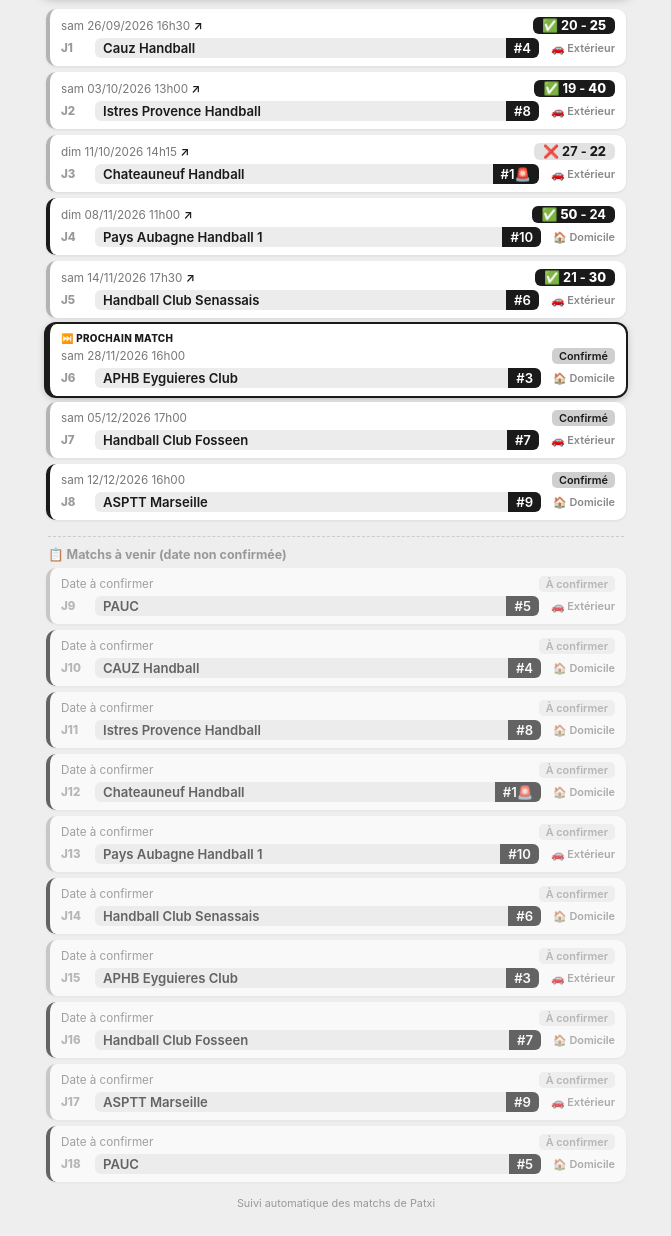
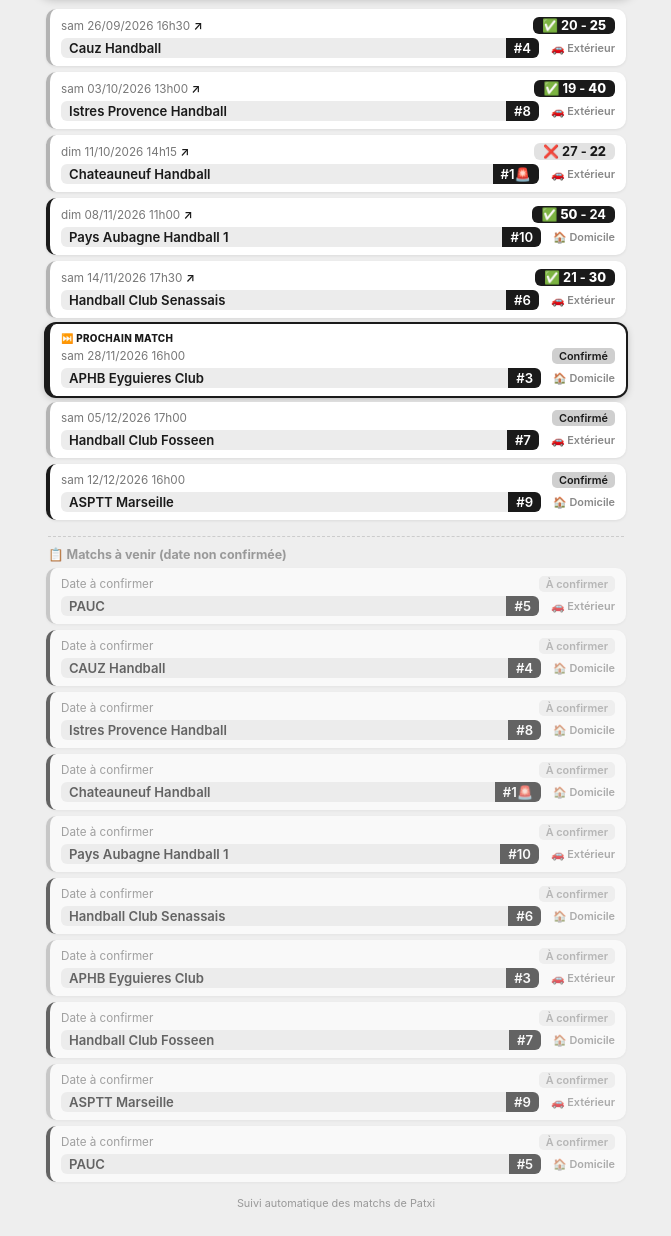
Before and after one commit to smuc-handball-u15/u15-pre-excellence, a plain HTML site: page index.html in a window 1280 px wide. Shown: the part 111-1347 px from the top of the page, without its empty margins (304-975 px from the left). Drawn offline with Linux system fonts and the light colour scheme.

Commit message:
Remove Jx journee label from card display

```diff
--- a/index.html
+++ b/index.html
@@ -21,7 +21,7 @@ body { font-family: -apple-system, BlinkMacSystemFont, 'Segoe UI', system-ui, sa
 .row-top { display:flex; align-items:center; justify-content:space-between; gap:6px; margin-top:4px; }
 .journee { font-weight:800; font-size:0.72rem; color:#999; white-space:nowrap; min-width:22px; }
 .adversaire { font-size:0.87rem; font-weight:600; background:#ececec; color:#1a1a1a; padding:2px 7px; border-radius:6px; line-height:1.4; flex:1; margin:0 6px; text-align:center; }
-.advbadge { display:flex; flex:1; margin:0 6px; border-radius:6px; overflow:hidden; font-size:0.82rem; font-weight:600; }
+.advbadge { display:flex; flex:1; margin:0 6px 0 0; border-radius:6px; overflow:hidden; font-size:0.82rem; font-weight:600; }
 .advname { background:#ececec; color:#1a1a1a; padding:2px 8px; flex:1; text-align:left; }
 .advrank { background:#1a1a1a; color:#fff; padding:2px 8px; text-align:right; white-space:nowrap; }
 .dloc { font-size:0.68rem; color:#888; white-space:nowrap; font-weight:600; }
@@ -47,7 +47,7 @@ footer a { color:#999; }
   <img src="logo.jpg" alt="Logo SMUC Handball">
   <div class="hero-text">
     <h1>SMUC Handball<br>U15 Pré-Excellence</h1>
-    <div class="updated">Mise à jour : 24/11/2026 à 21h58<br>Bilan : 4 victoires, 1 défaite</div>
+    <div class="updated">Mise à jour : 24/11/2026 à 21h59<br>Bilan : 4 victoires, 1 défaite</div>
   </div>
 </div>
 <div class="content">
@@ -58,7 +58,6 @@ footer a { color:#999; }
     <span class="score win"><span>✅ </span><span style="">20 - </span><span style="font-weight:800;">25</span></span>
   </div>
   <div class="row-top">
-    <span class="journee">J1</span>
     <span class="advbadge"><span class="advname">Cauz Handball</span><span class="advrank">#4</span></span>
     <span class="dloc">🚗 Extérieur</span>
   </div>
@@ -70,7 +69,6 @@ footer a { color:#999; }
     <span class="score win"><span>✅ </span><span style="">19 - </span><span style="font-weight:800;">40</span></span>
   </div>
   <div class="row-top">
-    <span class="journee">J2</span>
     <span class="advbadge"><span class="advname">Istres Provence Handball</span><span class="advrank">#8</span></span>
     <span class="dloc">🚗 Extérieur</span>
   </div>
@@ -82,7 +80,6 @@ footer a { color:#999; }
     <span class="score loss"><span>❌ </span><span style="">27 - </span><span style="font-weight:800;">22</span></span>
   </div>
   <div class="row-top">
-    <span class="journee">J3</span>
     <span class="advbadge"><span class="advname">Chateauneuf Handball</span><span class="advrank">#1🚨</span></span>
     <span class="dloc">🚗 Extérieur</span>
   </div>
@@ -94,7 +91,6 @@ footer a { color:#999; }
     <span class="score win"><span>✅ </span><span style="font-weight:800;">50</span><span style=""> - 24</span></span>
   </div>
   <div class="row-top">
-    <span class="journee">J4</span>
     <span class="advbadge"><span class="advname">Pays Aubagne Handball 1</span><span class="advrank">#10</span></span>
     <span class="dloc">🏠 Domicile</span>
   </div>
@@ -106,7 +102,6 @@ footer a { color:#999; }
     <span class="score win"><span>✅ </span><span style="">21 - </span><span style="font-weight:800;">30</span></span>
   </div>
   <div class="row-top">
-    <span class="journee">J5</span>
     <span class="advbadge"><span class="advname">Handball Club Senassais</span><span class="advrank">#6</span></span>
     <span class="dloc">🚗 Extérieur</span>
   </div>
@@ -118,7 +113,6 @@ footer a { color:#999; }
     <span class="statut confirme">Confirmé</span>
   </div>
   <div class="row-top">
-    <span class="journee">J6</span>
     <span class="advbadge"><span class="advname">APHB Eyguieres Club</span><span class="advrank">#3</span></span>
     <span class="dloc">🏠 Domicile</span>
   </div>
@@ -130,7 +124,6 @@ footer a { color:#999; }
     <span class="statut confirme">Confirmé</span>
   </div>
   <div class="row-top">
-    <span class="journee">J7</span>
     <span class="advbadge"><span class="advname">Handball Club Fosseen</span><span class="advrank">#7</span></span>
     <span class="dloc">🚗 Extérieur</span>
   </div>
@@ -142,7 +135,6 @@ footer a { color:#999; }
     <span class="statut confirme">Confirmé</span>
   </div>
   <div class="row-top">
-    <span class="journee">J8</span>
     <span class="advbadge"><span class="advname">ASPTT Marseille</span><span class="advrank">#9</span></span>
     <span class="dloc">🏠 Domicile</span>
   </div>
@@ -156,7 +148,6 @@ footer a { color:#999; }
     <span class="statut aconfirmer">À confirmer</span>
   </div>
   <div class="row-top">
-    <span class="journee">J9</span>
     <span class="advbadge"><span class="advname">PAUC</span><span class="advrank">#5</span></span>
     <span class="dloc">🚗 Extérieur</span>
   </div>
@@ -168,7 +159,6 @@ footer a { color:#999; }
     <span class="statut aconfirmer">À confirmer</span>
   </div>
   <div class="row-top">
-    <span class="journee">J10</span>
     <span class="advbadge"><span class="advname">CAUZ Handball</span><span class="advrank">#4</span></span>
     <span class="dloc">🏠 Domicile</span>
   </div>
@@ -180,7 +170,6 @@ footer a { color:#999; }
     <span class="statut aconfirmer">À confirmer</span>
   </div>
   <div class="row-top">
-    <span class="journee">J11</span>
     <span class="advbadge"><span class="advname">Istres Provence Handball</span><span class="advrank">#8</span></span>
     <span class="dloc">🏠 Domicile</span>
   </div>
@@ -192,7 +181,6 @@ footer a { color:#999; }
     <span class="statut aconfirmer">À confirmer</span>
   </div>
   <div class="row-top">
-    <span class="journee">J12</span>
     <span class="advbadge"><span class="advname">Chateauneuf Handball</span><span class="advrank">#1🚨</span></span>
     <span class="dloc">🏠 Domicile</span>
   </div>
@@ -204,7 +192,6 @@ footer a { color:#999; }
     <span class="statut aconfirmer">À confirmer</span>
   </div>
   <div class="row-top">
-    <span class="journee">J13</span>
     <span class="advbadge"><span class="advname">Pays Aubagne Handball 1</span><span class="advrank">#10</span></span>
     <span class="dloc">🚗 Extérieur</span>
   </div>
@@ -216,7 +203,6 @@ footer a { color:#999; }
     <span class="statut aconfirmer">À confirmer</span>
   </div>
   <div class="row-top">
-    <span class="journee">J14</span>
     <span class="advbadge"><span class="advname">Handball Club Senassais</span><span class="advrank">#6</span></span>
     <span class="dloc">🏠 Domicile</span>
   </div>
@@ -228,7 +214,6 @@ footer a { color:#999; }
     <span class="statut aconfirmer">À confirmer</span>
   </div>
   <div class="row-top">
-    <span class="journee">J15</span>
     <span class="advbadge"><span class="advname">APHB Eyguieres Club</span><span class="advrank">#3</span></span>
     <span class="dloc">🚗 Extérieur</span>
   </div>
@@ -240,7 +225,6 @@ footer a { color:#999; }
     <span class="statut aconfirmer">À confirmer</span>
   </div>
   <div class="row-top">
-    <span class="journee">J16</span>
     <span class="advbadge"><span class="advname">Handball Club Fosseen</span><span class="advrank">#7</span></span>
     <span class="dloc">🏠 Domicile</span>
   </div>
@@ -252,7 +236,6 @@ footer a { color:#999; }
     <span class="statut aconfirmer">À confirmer</span>
   </div>
   <div class="row-top">
-    <span class="journee">J17</span>
     <span class="advbadge"><span class="advname">ASPTT Marseille</span><span class="advrank">#9</span></span>
     <span class="dloc">🚗 Extérieur</span>
   </div>
@@ -264,7 +247,6 @@ footer a { color:#999; }
     <span class="statut aconfirmer">À confirmer</span>
   </div>
   <div class="row-top">
-    <span class="journee">J18</span>
     <span class="advbadge"><span class="advname">PAUC</span><span class="advrank">#5</span></span>
     <span class="dloc">🏠 Domicile</span>
   </div>
```
